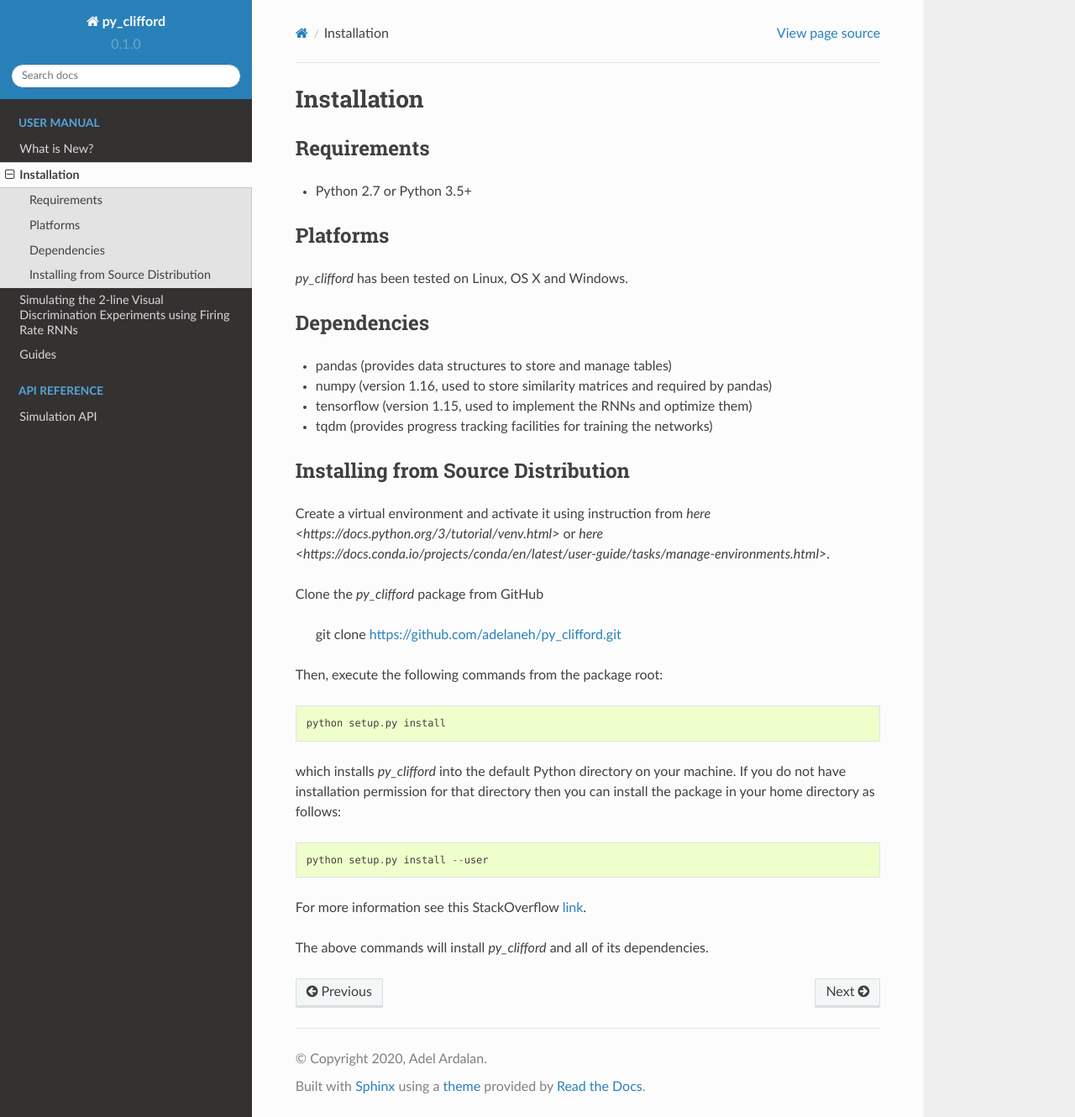
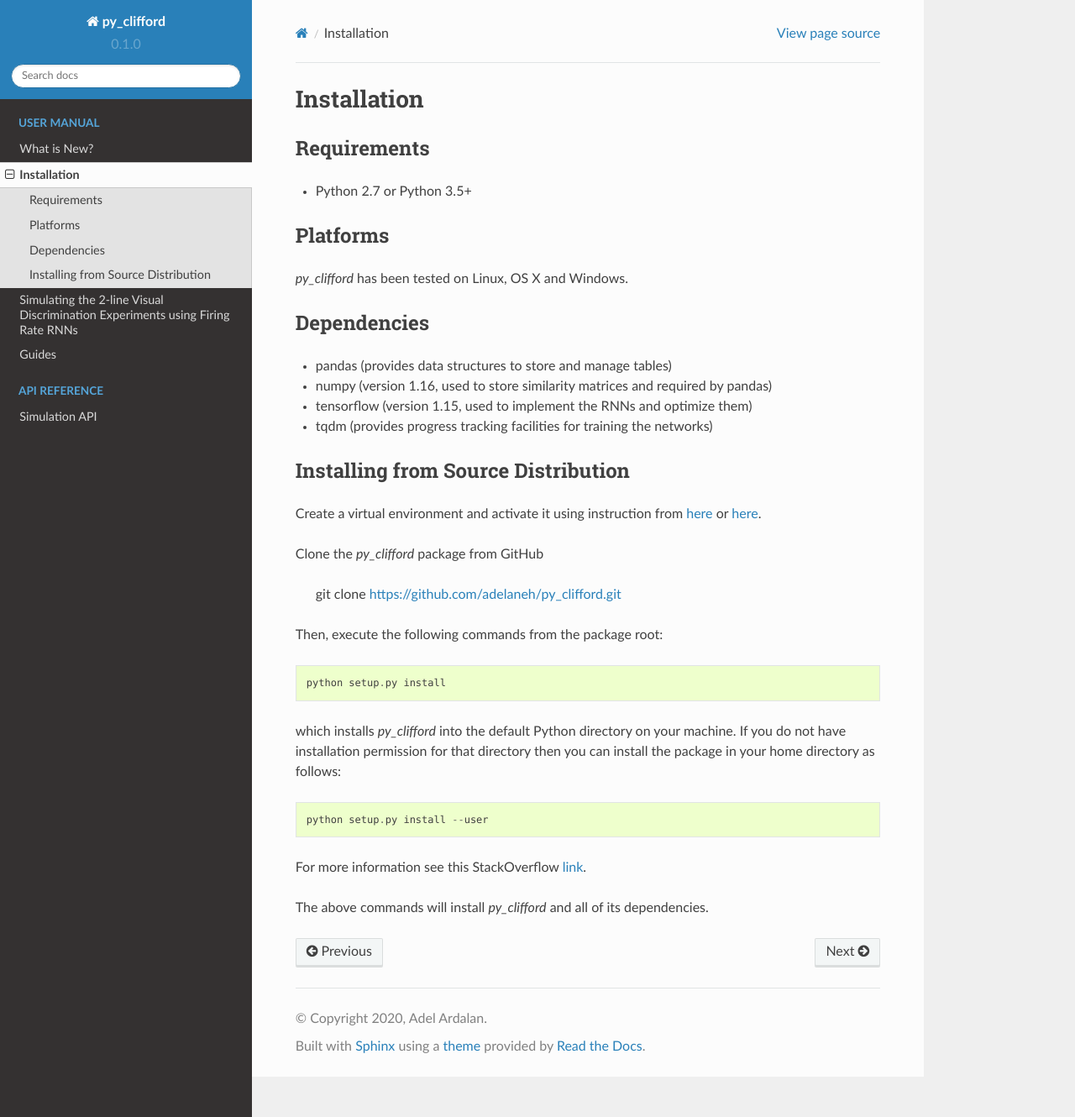
Before and after one commit to adelaneh/py_clifford, a Sphinx documentation site: the page built from docs/user_manual/installation.rst, in a window 1280 px wide and 1330 px high. Shown: the whole window at 84% size. Built offline with Sphinx 7.4.7 and the Read the Docs theme 2.0.0, drawn with Linux system fonts in a browser that asks for light colours.

Commit message:
[DOC] Installation instructions updated.

```diff
--- a/README.rst
+++ b/README.rst
@@ -49,7 +49,7 @@ py_clifford has been tested on Linux, OS X and Windows.
 Installation
 ============
 
-See `installation instructions <docs/user_manual/installation.rst>`./
+See `installation instructions <docs/user_manual/installation.rst>`_.
 
 References
 ==========
--- a/docs/user_manual/installation.rst
+++ b/docs/user_manual/installation.rst
@@ -30,7 +30,7 @@ Dependencies
 
 Installing from Source Distribution
 -----------------------------------
-Create a virtual environment and activate it using instruction from `here <https://docs.python.org/3/tutorial/venv.html>` or `here <https://docs.conda.io/projects/conda/en/latest/user-guide/tasks/manage-environments.html>`.
+Create a virtual environment and activate it using instruction from `here <https://docs.python.org/3/tutorial/venv.html>`_ or `here <https://docs.conda.io/projects/conda/en/latest/user-guide/tasks/manage-environments.html>`_.
 
 Clone the *py_clifford* package from GitHub
 
```
